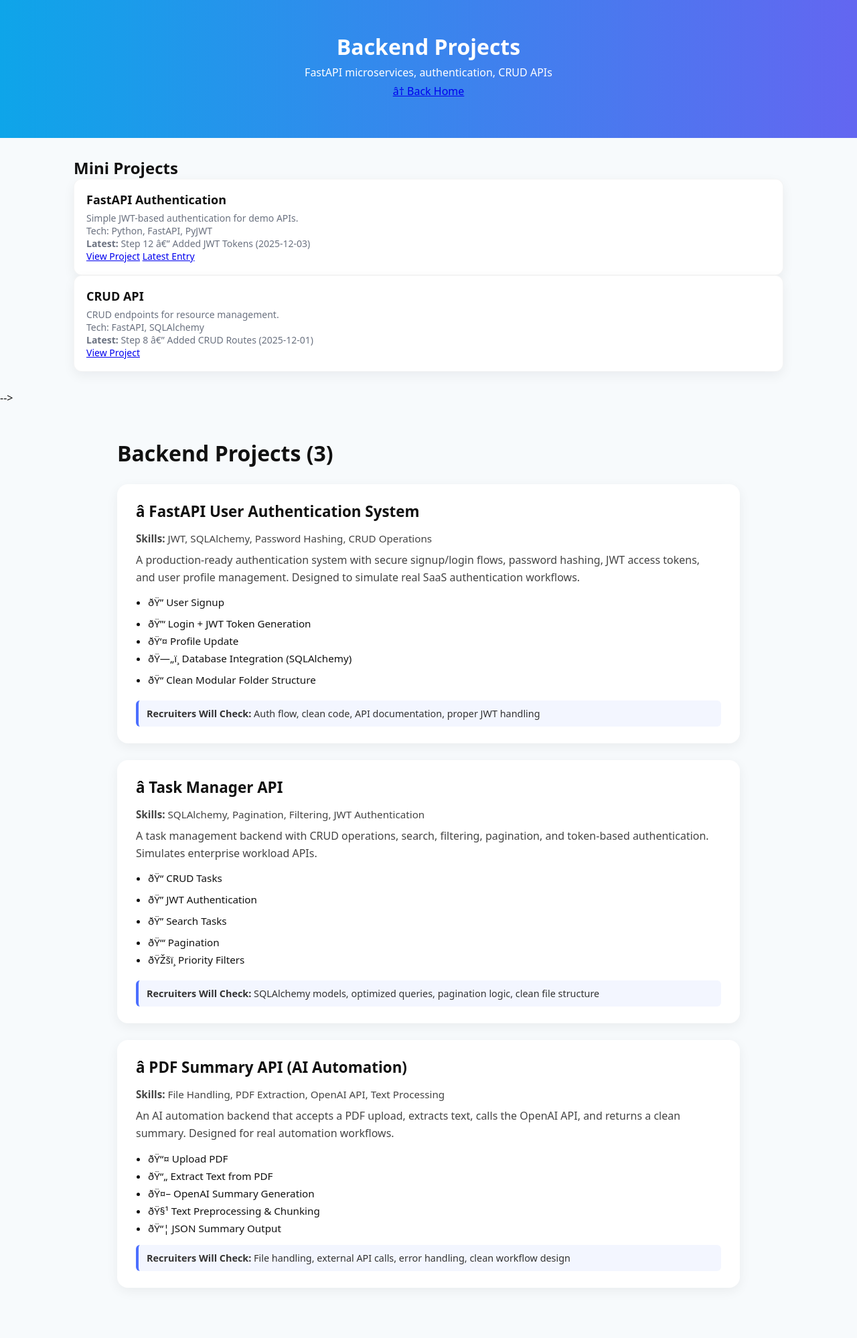
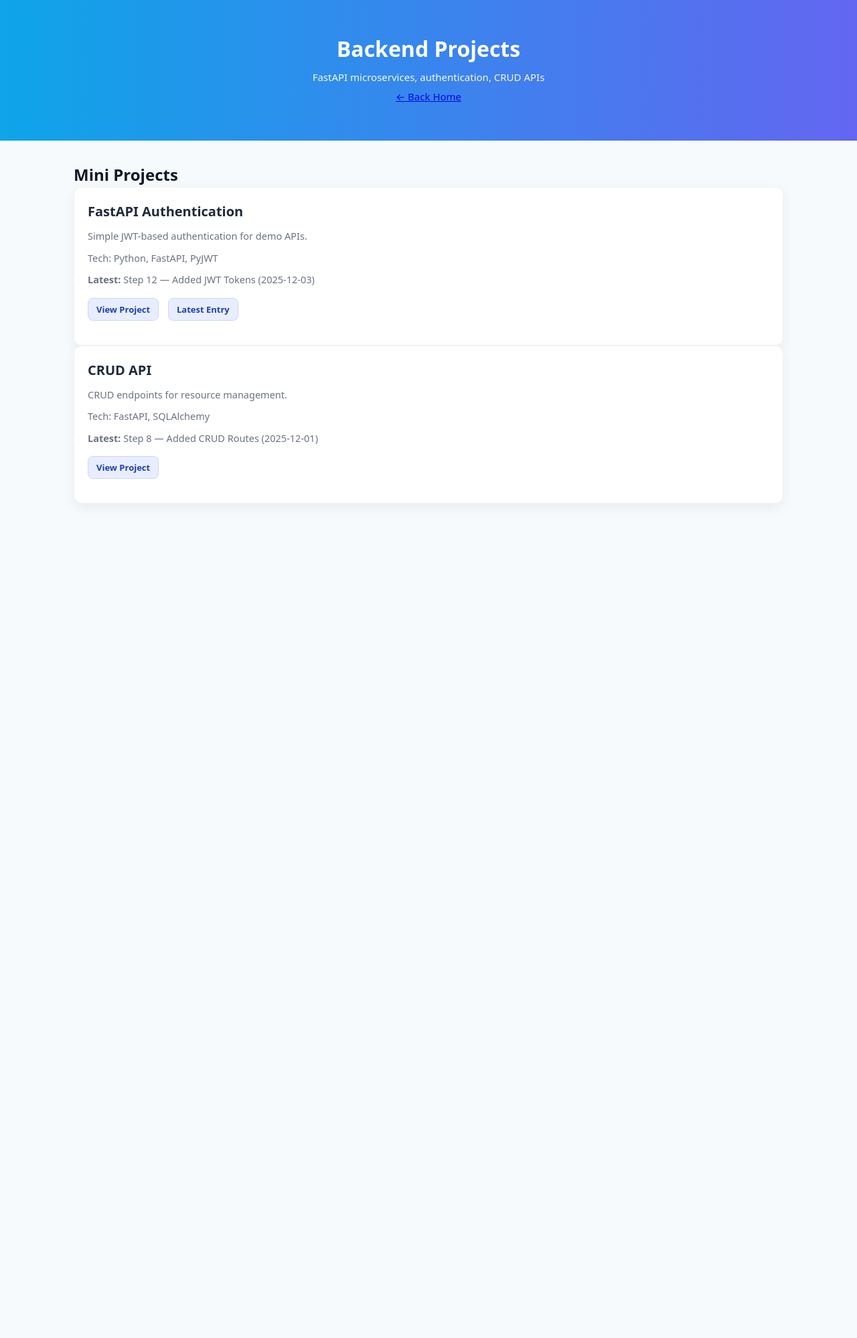
Before and after one commit to sandhya-log/portfolio, a Jekyll site: the page projects/backend-projects.html, which Jekyll copies as it is, in a window 1280 px wide. Shown: the whole page at 67% size. Built offline with Jekyll 4.4.1, drawn with Linux system fonts in a browser that asks for light colours; after the commit the page ends 900 px from its top, so only the background shows below that.

Commit message:
upgrade project page

```diff
--- a/assets/style.css
+++ b/assets/style.css
@@ -1,3 +1,4 @@
+/*****
 :root{
   --bg:#f7fafc;
   --card:#ffffff;
@@ -14,14 +15,15 @@
   width:100%;
   overflow-x:hidden;
 }
-
+  *******/
 /* FULL-WIDTH HEADER ALWAYS */
+/******
 .site-header .banner{
   width:100%;
   background:linear-gradient(90deg,#0ea5e9 0%, #6366f1 100%);
   color:white;
   padding:48px 24px;
-  text-align:center;        /* centered for mobile & desktop */
+  text-align:center;
 }
 
 .site-header h1{
@@ -33,16 +35,16 @@
 .site-header p{
   margin:6px 0;
 }
-
-/* MAIN CONTENT WRAPPER */
+******/
+/* MAIN CONTENT WRAPPER
 .container{
   width:100%;
   max-width:1100px;
   margin:28px auto;
   padding:0 20px;
 }
-
-/* PROJECT GRID */
+*/
+/******
 .projects-grid h2{
   margin-bottom:16px;
 }
@@ -53,7 +55,7 @@
   gap:18px;
 }
 
-/* CARD */
+
 .card{
   background:var(--card);
   padding:18px;
@@ -80,7 +82,7 @@
   font-size:14px;
 }
 
-/* FOOTER */
+
 .site-footer{
   padding:20px;
   text-align:center;
@@ -88,7 +90,7 @@
   font-size:13px;
 }
 
-/* 🎯 RESPONSIVE FIXES */
+
 @media(max-width:600px){
   .site-header .banner{
     padding:32px 16px;
@@ -98,70 +100,175 @@
   }
 }
 
-/* --- Projects Section --- */
-.projects-section {
-  max-width: 950px;
-  margin: 40px auto;
-  padding: 10px;
+ */
+
+ :root{
+  --bg:#f7fafc;
+  --card:#ffffff;
+  --accent:#2563eb;
+  --muted:#6b7280;
+  --text:#111827;
+  --shadow:0 6px 18px rgba(17,24,39,0.06);
+  --shadow-hover:0 10px 28px rgba(17,24,39,0.10);
+  --radius:12px;
 }
 
-.section-title {
-  font-size: 2rem;
-  font-weight: 700;
-  margin-bottom: 25px;
-  text-align: left;
+*{box-sizing:border-box;margin:0;padding:0}
+
+body{
+  font-family:system-ui,-apple-system,Segoe UI,Roboto,"Helvetica Neue",Arial;
+  background:var(--bg);
+  color:var(--text);
+  width:100%;
+  overflow-x:hidden;
+  line-height:1.55;
 }
 
-/* --- Project Cards --- */
-.project-card {
-  background: #ffffff;
-  padding: 25px 28px;
-  margin-bottom: 25px;
-  border-radius: 16px;
-  box-shadow: 0 5px 18px rgba(0,0,0,0.06);
-  transition: transform 0.2s ease, box-shadow 0.2s ease;
+/* FULL-WIDTH HEADER */
+.site-header .banner{
+  width:100%;
+  background:linear-gradient(90deg,#0ea5e9 0%, #6366f1 100%);
+  color:white;
+  padding:48px 24px;
+  text-align:center;
 }
 
-.project-card:hover {
-  transform: translateY(-6px);
-  box-shadow: 0 8px 22px rgba(0,0,0,0.12);
+.site-header h1{
+  margin:0;
+  font-size:32px;
+  font-weight:700;
 }
 
-.project-title {
-  font-size: 1.4rem;
-  margin-bottom: 8px;
+.site-header p{
+  margin:6px 0;
+  opacity:0.95;
+  font-size:15px;
 }
 
-.project-skills {
-  font-size: 0.95rem;
-  margin-bottom: 10px;
-  color: #444;
+/* MAIN CONTAINER */
+.container{
+  width:100%;
+  max-width:1100px;
+  margin:32px auto;
+  padding:0 20px;
 }
 
-.project-desc {
-  color: #444;
-  margin-bottom: 14px;
-  line-height: 1.6;
+/* SECTION HEADINGS */
+.projects-grid h2{
+  margin-bottom:18px;
+  font-size:24px;
+  font-weight:600;
+  color:#1f2937;
 }
 
-/* --- Features --- */
-.project-features {
-  margin: 12px 0;
-  padding-left: 18px;
+/* PROJECT GRID */
+.grid{
+  display:grid;
+  grid-template-columns:repeat(auto-fit,minmax(270px,1fr));
+  gap:20px;
 }
 
-.project-features li {
-  margin-bottom: 6px;
-  font-size: 0.95rem;
+/* CARD */
+.card{
+  background:var(--card);
+  padding:20px 20px 26px;
+  border-radius:var(--radius);
+  text-decoration:none;
+  color:inherit;
+  box-shadow:var(--shadow);
+  border:1px solid rgba(2,6,23,0.05);
+  transition:transform .18s ease, box-shadow .18s ease;
+  position:relative;
 }
 
-/* --- Recruiter Check --- */
-.recruiter-check {
-  margin-top: 15px;
-  font-size: 0.9rem;
-  color: #333;
-  background: #f3f6ff;
-  padding: 10px 12px;
-  border-left: 4px solid #4c6fff;
-  border-radius: 6px;
+.card:hover{
+  transform:translateY(-5px);
+  box-shadow:var(--shadow-hover);
 }
+
+.card h3{
+  margin:0 0 10px 0;
+  font-size:20px;
+  font-weight:600;
+  color:#1e293b;
+}
+
+/* Summary / Description text */
+.card p{
+  margin:0 0 10px 0;
+  color:var(--muted);
+  font-size:14.5px;
+}
+
+/* "Skills" line styling */
+.card .skills{
+  color:#374151;
+  font-size:13px;
+  font-weight:600;
+  margin-bottom:8px;
+}
+
+/* Feature lists inside cards */
+.card ul{
+  margin:6px 0 10px 0;
+  padding-left:18px;
+}
+
+.card ul li{
+  margin-bottom:4px;
+  font-size:14px;
+  color:#4b5563;
+}
+
+/* Recruiter Note Box */
+.card .recruiter-note{
+  background:#eef2ff;
+  border-left:4px solid #6366f1;
+  padding:8px 10px;
+  border-radius:6px;
+  font-size:13px;
+  color:#374151;
+  margin-bottom:10px;
+}
+
+/* Buttons inside card */
+.card a{
+  display:inline-block;
+  background:#e8edff;
+  color:#1e40af;
+  padding:6px 12px;
+  font-size:13px;
+  font-weight:600;
+  border-radius:8px;
+  text-decoration:none;
+  margin-right:10px;
+  margin-top:6px;
+  border:1px solid #cbd5f5;
+  transition:background .15s ease, transform .15s ease;
+}
+
+.card a:hover{
+  background:#d4ddff;
+  transform:translateY(-2px);
+}
+
+/* FOOTER */
+.site-footer{
+  padding:24px;
+  text-align:center;
+  color:var(--muted);
+  font-size:13px;
+}
+
+/* MOBILE FIXES */
+@media(max-width:600px){
+  .site-header .banner{
+    padding:32px 16px;
+  }
+  .site-header h1{
+    font-size:26px;
+  }
+  .card{
+    padding:18px 18px 24px;
+  }
+}
--- a/projects/backend-projects.html
+++ b/projects/backend-projects.html
@@ -1,4 +1,4 @@
-<!--
+
 <!doctype html>
 <html>
 <head>
@@ -57,91 +57,4 @@
     </section>
   </main>
 </body>
-</html> -->
-
-
-<section class="projects-section">
-  <h2 class="section-title">Backend Projects (3)</h2>
-
-  <!-- Project 1 -->
-  <div class="project-card">
-    <h3 class="project-title">⭐ FastAPI User Authentication System</h3>
-
-    <p class="project-skills">
-      <strong>Skills:</strong> JWT, SQLAlchemy, Password Hashing, CRUD Operations
-    </p>
-
-    <p class="project-desc">
-      A production-ready authentication system with secure signup/login flows,
-      password hashing, JWT access tokens, and user profile management.
-      Designed to simulate real SaaS authentication workflows.
-    </p>
-
-    <ul class="project-features">
-      <li>🔐 User Signup</li>
-      <li>🔑 Login + JWT Token Generation</li>
-      <li>👤 Profile Update</li>
-      <li>🗄️ Database Integration (SQLAlchemy)</li>
-      <li>📁 Clean Modular Folder Structure</li>
-    </ul>
-
-    <p class="recruiter-check">
-      <strong>Recruiters Will Check:</strong>
-      Auth flow, clean code, API documentation, proper JWT handling
-    </p>
-  </div>
-
-  <!-- Project 2 -->
-  <div class="project-card">
-    <h3 class="project-title">⭐ Task Manager API</h3>
-
-    <p class="project-skills">
-      <strong>Skills:</strong> SQLAlchemy, Pagination, Filtering, JWT Authentication
-    </p>
-
-    <p class="project-desc">
-      A task management backend with CRUD operations, search, filtering,
-      pagination, and token-based authentication. Simulates enterprise workload APIs.
-    </p>
-
-    <ul class="project-features">
-      <li>📝 CRUD Tasks</li>
-      <li>🔐 JWT Authentication</li>
-      <li>🔍 Search Tasks</li>
-      <li>📑 Pagination</li>
-      <li>🎚️ Priority Filters</li>
-    </ul>
-
-    <p class="recruiter-check">
-      <strong>Recruiters Will Check:</strong>
-      SQLAlchemy models, optimized queries, pagination logic, clean file structure
-    </p>
-  </div>
-
-  <!-- Project 3 -->
-  <div class="project-card">
-    <h3 class="project-title">⭐ PDF Summary API (AI Automation)</h3>
-
-    <p class="project-skills">
-      <strong>Skills:</strong> File Handling, PDF Extraction, OpenAI API, Text Processing
-    </p>
-
-    <p class="project-desc">
-      An AI automation backend that accepts a PDF upload, extracts text, calls the
-      OpenAI API, and returns a clean summary. Designed for real automation workflows.
-    </p>
-
-    <ul class="project-features">
-      <li>📤 Upload PDF</li>
-      <li>📄 Extract Text from PDF</li>
-      <li>🤖 OpenAI Summary Generation</li>
-      <li>🧹 Text Preprocessing & Chunking</li>
-      <li>📦 JSON Summary Output</li>
-    </ul>
-
-    <p class="recruiter-check">
-      <strong>Recruiters Will Check:</strong>
-      File handling, external API calls, error handling, clean workflow design
-    </p>
-  </div>
-</section>
+</html>
```
